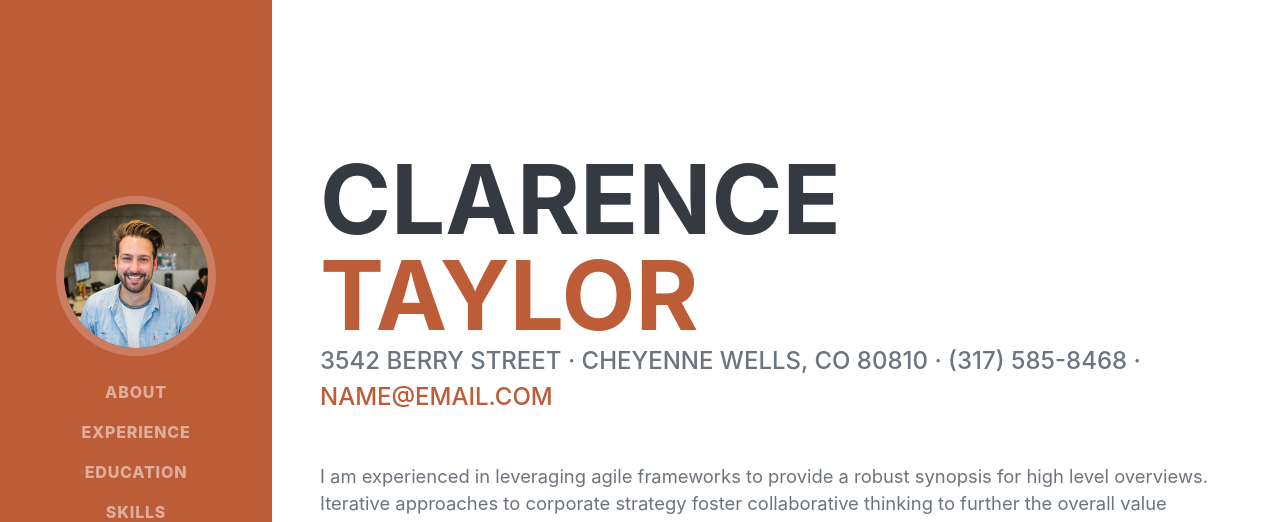
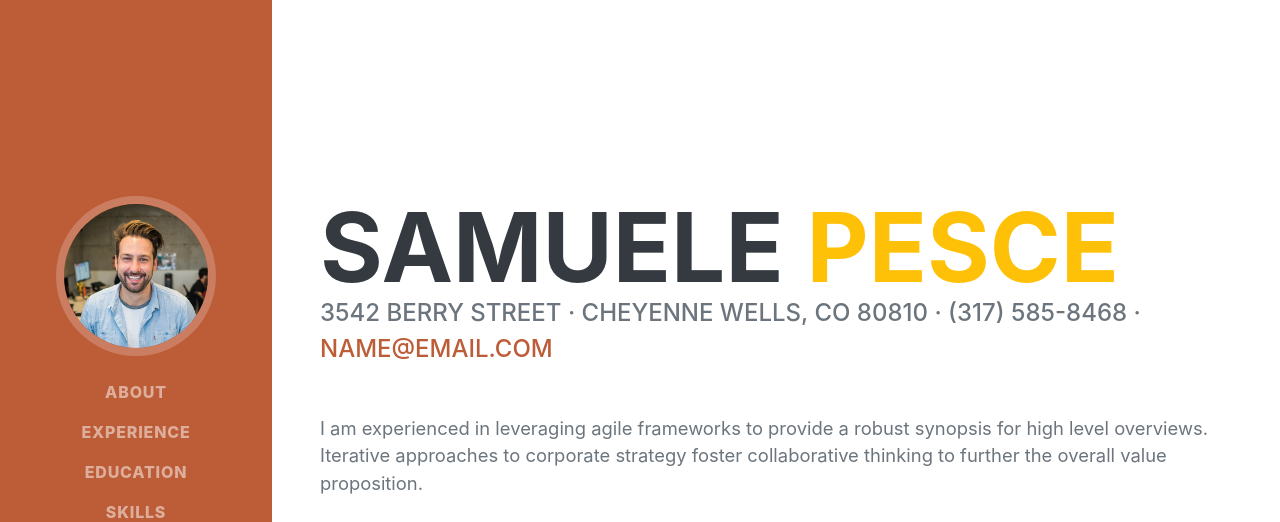
Before and after one commit to Trontie/Trontie.github.io, a plain HTML site: page index.html in a window 1280 px wide. Shown: the top 522 px of the page. Drawn offline with nearby package versions, Linux system fonts and the light colour scheme; a web font is replaced by a local one.

Commit message:
Update index.html

```diff
--- a/index.html
+++ b/index.html
@@ -40,8 +40,8 @@
             <section class="resume-section" id="about">
                 <div class="resume-section-content">
                     <h1 class="mb-0">
-                        Clarence
-                        <span class="text-primary">Taylor</span>
+                        Samuele
+                        <span class="text-warning">Pesce</span>
                     </h1>
                     <div class="subheading mb-5">
                         3542 Berry Street · Cheyenne Wells, CO 80810 · (317) 585-8468 ·
```
